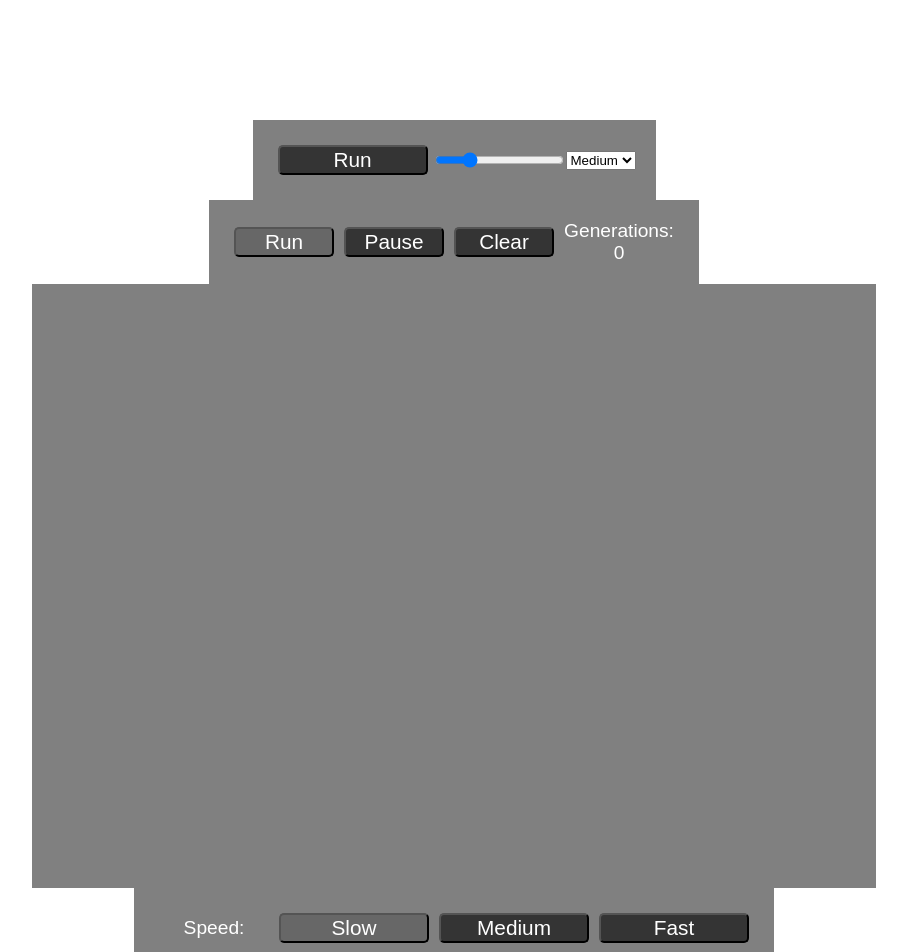
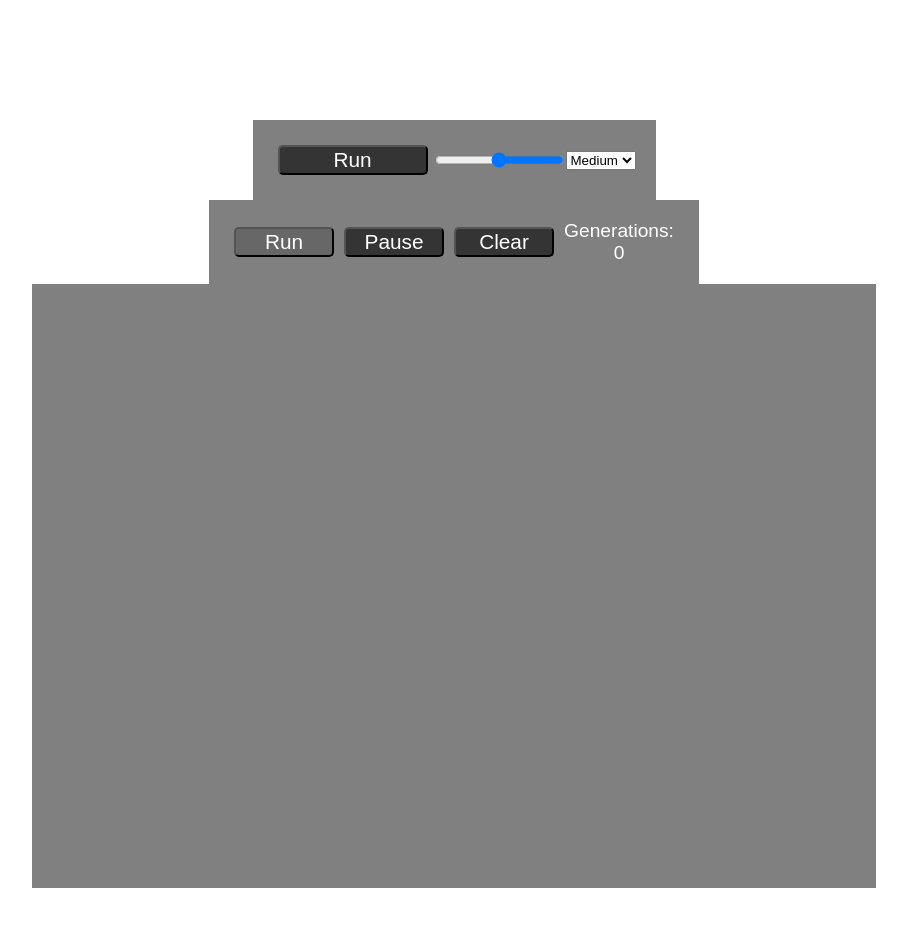
Before and after one commit to oliverdudman/react-game-of-life-fcc, a React app in the folder app/: page / in a window 1280 px wide. Shown: the top 952 px of the page, without its empty margins (186-1093 px from the left). After the commit the page ends 888 px from the top, so only its background shows below. Built offline with nearby package versions, Linux system fonts and the light colour scheme.

Commit message:
transfer speed control to new panel

```diff
--- a/app/src/App.js
+++ b/app/src/App.js
@@ -110,23 +110,17 @@ function Dropdown(props) {
   )
 }
 
-class Range extends Component {
-  constructor(props) {
-    super(props);
-
-    this.state = {
-      value: 500
-    }
-
-    this.handleChange = this.handleChange.bind(this);
-  }
-
-  handleChange(e) {
-    this.setState({value: e.target.value});
-  }
-  render() {
-    return <input type="range" min="10" max="2000" step="40" value={this.state.value} onChange={this.handleChange}/>
-  }
+function Range(props) {
+  return (
+    <input
+      className="slider"
+      type="range"
+      min="5"
+      max="1000"
+      value={props.curValue}
+      onChange={props.handleChange}
+    />
+  )
 }
 
 class ControlGroup extends React.Component {
@@ -134,9 +128,8 @@ class ControlGroup extends React.Component {
     return (
       <div className="ctrls">
         <Button text="Run" size="large" />
-        <Range />
+        <Range curValue={this.props.curSpeed} handleChange={this.props.handleChangeSpeed}/>
         <Dropdown values={Object.keys(this.props.sizes)} handleChange={this.props.handleChangeSize} currentValue={this.props.currentSize}/>
-
       </div>
     )
   }
@@ -152,14 +145,8 @@ class App extends Component {
       Large: {w: 100, h: 80, text: "Large"}
     };
 
-    this.SPEEDS = {
-      slow: {time: 800, text: "Slow"},
-      medium: {time: 400, text: "Medium"},
-      fast: {time: 10, text: "Fast"}
-    };
-
     this.state = {
-      speed: this.SPEEDS.slow,
+      curSpeed: 500,
       size: "Medium",
       runInterval: null,
       activeCells: this.generateRandom(),
@@ -178,7 +165,7 @@ class App extends Component {
   }
 
   componentDidMount() {
-    this.runLifecycle(this.state.speed);
+    this.runLifecycle(this.state.curSpeed);
   }
 
   componentWillUnmount() {
@@ -203,7 +190,7 @@ class App extends Component {
         generations++;
       }
       this.setState({activeCells: activeCells, generations: generations});
-    }, speed.time);
+    }, speed);
   }
 
   calculateCellStatus(prevCells, height, width) {
@@ -278,14 +265,13 @@ class App extends Component {
   }
 
   handleChangeSpeed(e) {
-    let speed = e.target.innerHTML.toLowerCase();
+    let speed = e.target.value;
     if (this.runInterval) {
-      this.runLifecycle(this.SPEEDS[speed]);
-      this.setState({speed: speed});
+      this.runLifecycle(speed);
+      this.setState({curSpeed: speed});
     } else {
-      this.setState({speed: this.SPEEDS[speed], generations: 0});
+      this.setState({curSpeed: speed, generations: 0});
     }
-
   }
 
   handleChangeStatus(e) {
@@ -315,7 +301,8 @@ class App extends Component {
         <ControlGroup
           sizes={this.BOARDSIZES}
           currentSize={this.state.size}
-          handleChange={this.dummyFunc.bind(this)}
+          curSpeed={this.state.curSpeed}
+          handleChangeSpeed={this.handleChangeSpeed}
           handleChangeSize={this.handleChangeSize}
         />
         <Controls
@@ -332,14 +319,6 @@ class App extends Component {
           activeCells={this.state.activeCells}
           handleCellClick={this.handleCellClick}
         />
-        <Controls
-          btns={["Slow", "Medium", "Fast"]}
-          activeBtn={this.state.speed.text}
-          size="large"
-          textLabel="Speed:"
-          labelPosition="left"
-          handleClick={this.handleChangeSpeed}
-        />
       </div>
     );
   }
--- a/app/src/scss/modules/_controls.scss
+++ b/app/src/scss/modules/_controls.scss
@@ -24,3 +24,7 @@
   text-align: center;
   color: $font-color;
 }
+
+.slider {
+  direction: rtl;
+}
```
